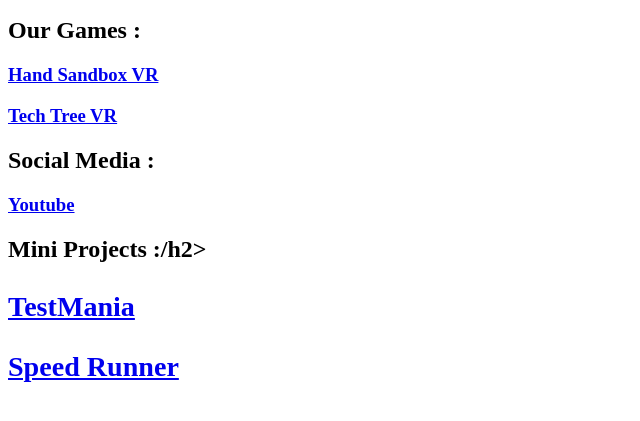
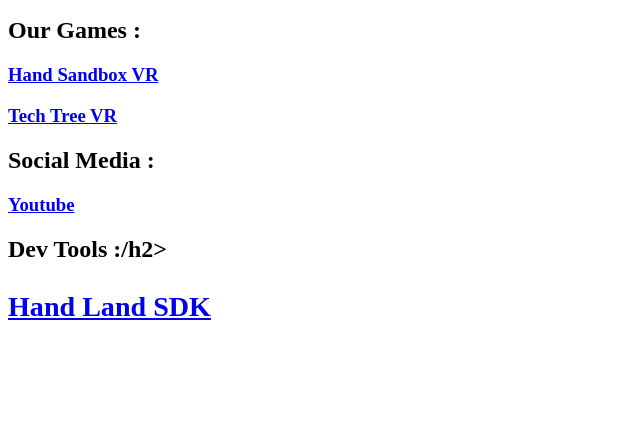
Before and after one commit to ronycodes4/RonyCodesWebsite, a plain HTML site: page index.html in a window 1280 px wide. Shown: the part 91-512 px from the top of the page, without its empty margins (0-640 px from the left). Drawn offline with Linux system fonts and the light colour scheme.

Commit message:
Update index.html

```diff
--- a/index.html
+++ b/index.html
@@ -7,8 +7,7 @@
 <a href="https://www.meta.com/en-gb/experiences/tech-tree/26033323849624910/?srsltid=AfmBOoo-RNZd02Oa2wlmMw3V5RZdFCAXs4CqfTAQK3psW-ZGSzClhUxY"><h3>Tech Tree VR</h3></a>
 <h2>Social Media :</h2>
 <a href="https://www.youtube.com/@handsandbox"><h3>Youtube</h3></a>
-<h2>Mini Projects :/h2>
-<a href="https://ronycodes.itch.io/testmania"><h3>TestMania</h3></a>
-<a href="https://ronycodes.itch.io/speed-runner"><h3>Speed Runner</h3></a>
+<h2>Dev Tools :/h2>
+<a href="https://github.com/ronycodes4/handlandsdk"><h3>Hand Land SDK</h3></a>
 </body>
 </html>
```
